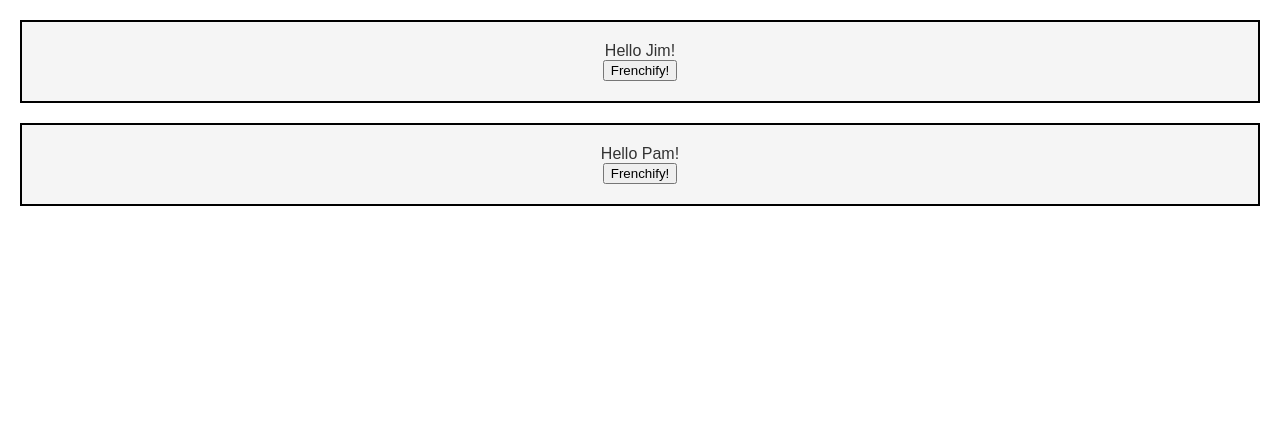
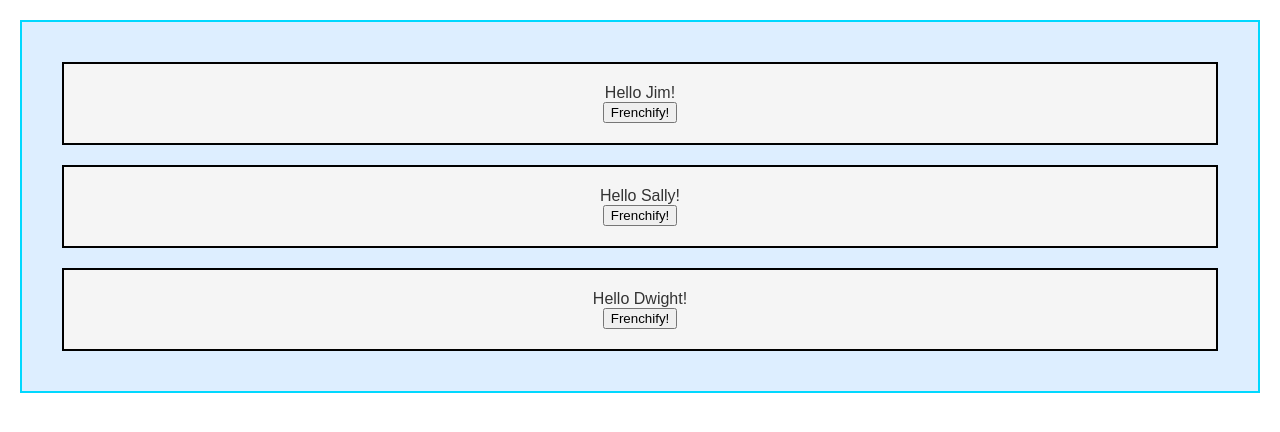
Before and after one commit to Quicksaver/react-test-1, a React (Create React App) app: page / in a window 1280 px wide. Shown: the top 432 px of the page. Built offline with nearby package versions, Linux system fonts and the light colour scheme.

Commit message:
envelop hellos in greeting component

```diff
--- a/src/App.js
+++ b/src/App.js
@@ -1,11 +1,10 @@
 import React from 'react';
-import HelloWorld from './HelloWorld';
+import HelloWorldList from './HelloWorldList';
 
 const App = () => {
 	return (
 		<div className="App">
-			<HelloWorld name="Jim"/>
-			<HelloWorld name="Pam"/>
+			<HelloWorldList/>
 		</div>
 	);
 };
--- /dev/null
+++ b/src/HelloWorldList.css
@@ -0,0 +1,6 @@
+.HelloWorldList {
+  margin: 20px;
+  padding: 20px;
+  border: 2px solid #00D8FF;
+  background: #DDEEFF;
+}
--- /dev/null
+++ b/src/HelloWorldList.js
@@ -0,0 +1,26 @@
+import React, { Component } from 'react';
+import HelloWorld from './HelloWorld';
+import './HelloWorldList.css';
+
+class HelloWorldList extends Component {
+    constructor(props) {
+        super(props);
+        this.state = { greetings: ['Jim', 'Sally', 'Dwight'] };
+    }
+
+    renderGreetings() {
+        return this.state.greetings.map(name => (
+            <HelloWorld key={name} name={name}/>
+        ));
+    }
+
+    render() {
+        return (
+            <div className="HelloWorldList">
+                {this.renderGreetings()}
+            </div>
+        );
+    }
+}
+
+export default HelloWorldList;
```
